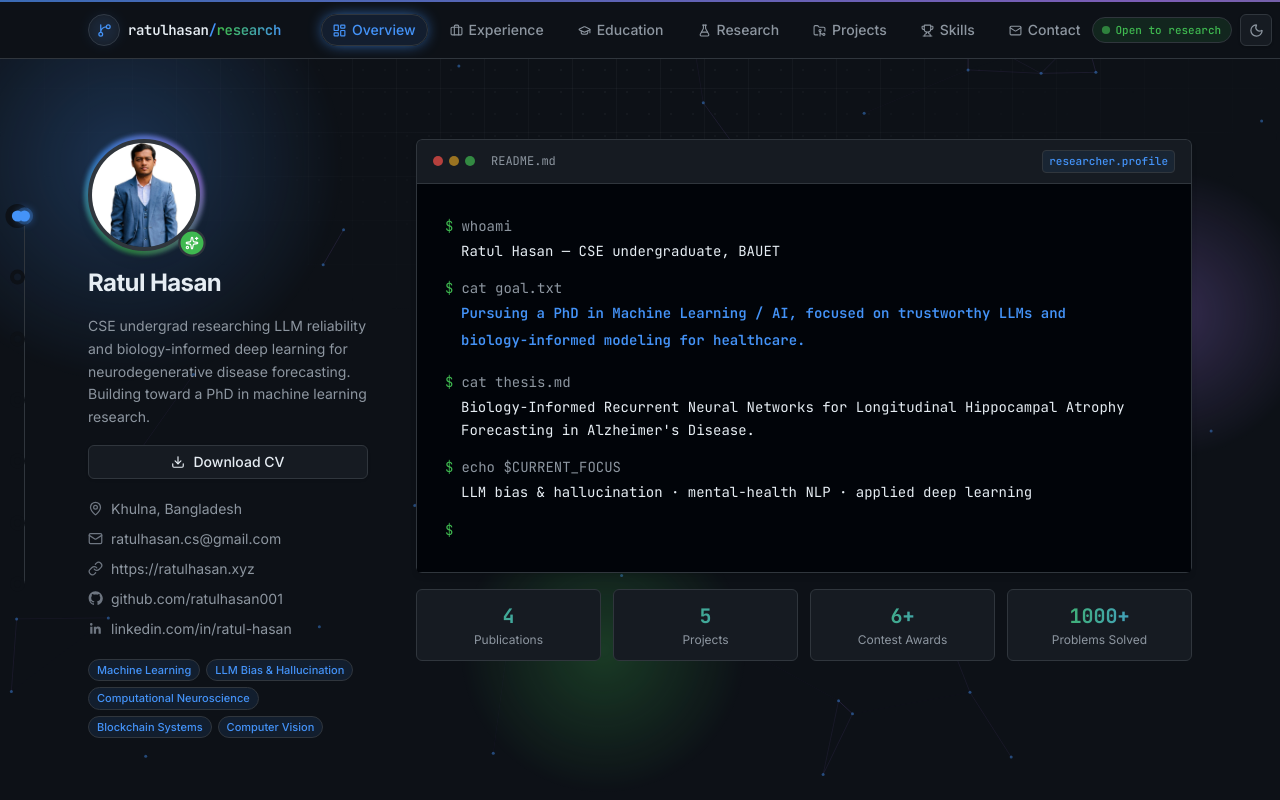
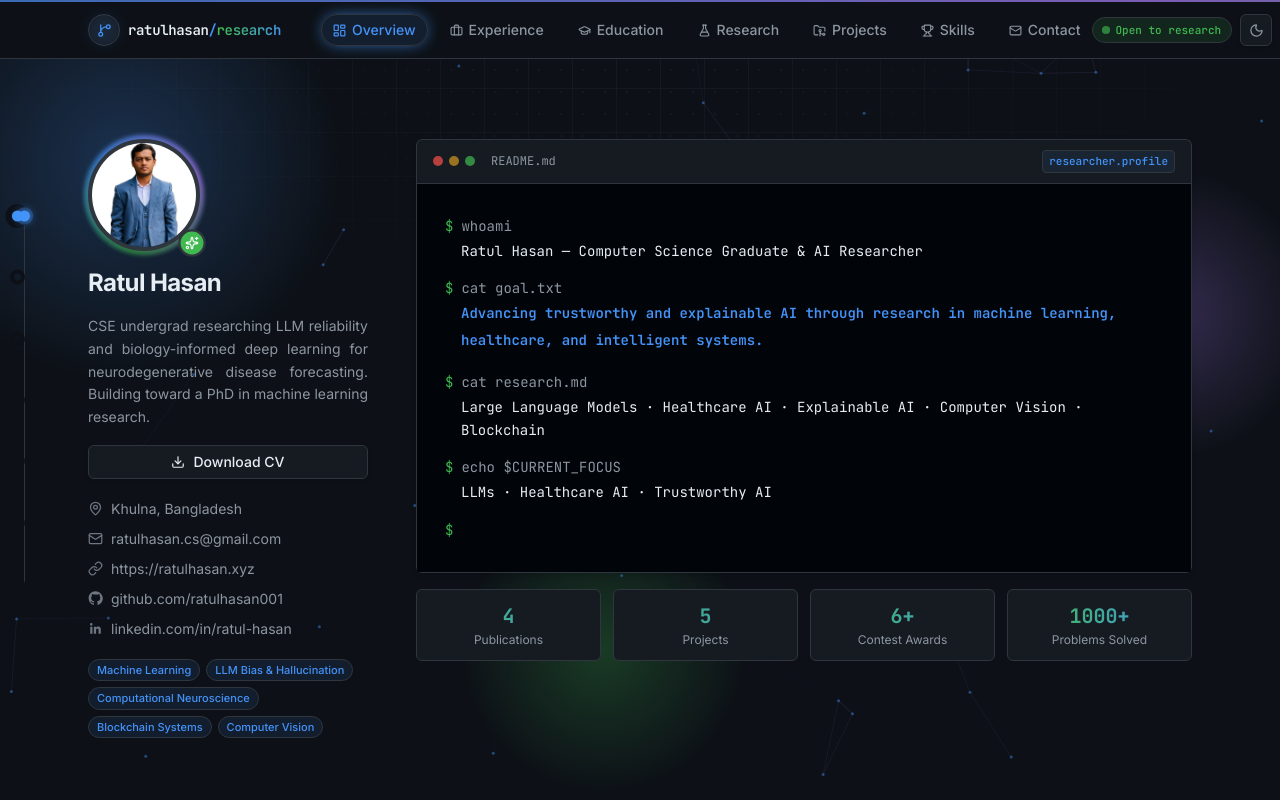
Before and after one commit to ratulhasan001/portfolio, a Next.js app: page / in a window 1280 px wide. Shown: the top 800 px of the page. Built offline with nearby package versions, Linux system fonts and the light colour scheme.

Commit message:
Rewrite hero terminal lines around AI research; justify the bio

```diff
--- a/src/components/hero.tsx
+++ b/src/components/hero.tsx
@@ -91,7 +91,7 @@ export function Hero() {
                 <PopWords text={profile.name} delay={0.5 + bootDelay} stagger={0.08} />
               </h1>
 
-              <p className="mt-3 text-sm leading-relaxed text-fg-muted">
+              <p className="mt-3 text-justify text-sm leading-relaxed text-fg-muted">
                 {profile.bio}
               </p>
 
--- a/src/components/typed-lines.tsx
+++ b/src/components/typed-lines.tsx
@@ -7,21 +7,24 @@ import { getBootDelay } from "@/lib/boot-delay";
 type Line = { prompt: string; output: string; pop?: boolean };
 
 const lines: Line[] = [
-  { prompt: "whoami", output: "Ratul Hasan — CSE undergraduate, BAUET" },
+  {
+    prompt: "whoami",
+    output: "Ratul Hasan — Computer Science Graduate & AI Researcher",
+  },
   {
     prompt: "cat goal.txt",
     output:
-      "Pursuing a PhD in Machine Learning / AI, focused on trustworthy LLMs and biology-informed modeling for healthcare.",
+      "Advancing trustworthy and explainable AI through research in machine learning, healthcare, and intelligent systems.",
     pop: true,
   },
   {
-    prompt: "cat thesis.md",
+    prompt: "cat research.md",
     output:
-      "Biology-Informed Recurrent Neural Networks for Longitudinal Hippocampal Atrophy Forecasting in Alzheimer's Disease.",
+      "Large Language Models · Healthcare AI · Explainable AI · Computer Vision · Blockchain",
   },
   {
     prompt: "echo $CURRENT_FOCUS",
-    output: "LLM bias & hallucination · mental-health NLP · applied deep learning",
+    output: "LLMs · Healthcare AI · Trustworthy AI",
   },
 ];
 
```
